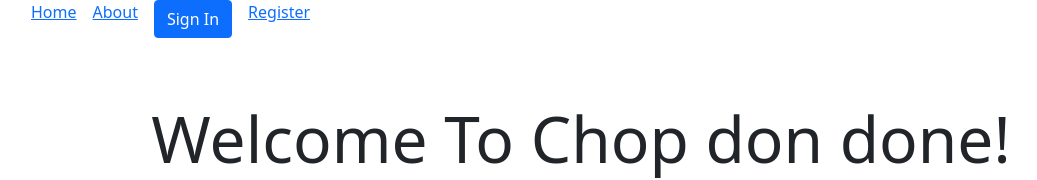
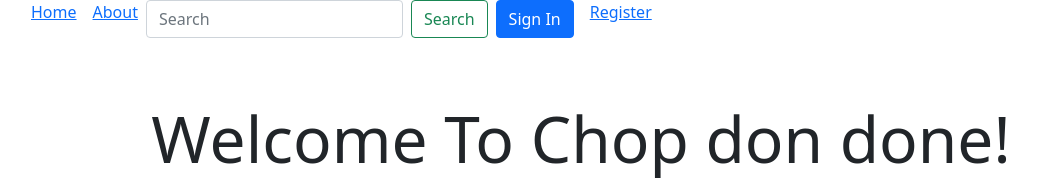
Before and after one commit to Faith-Nchifor/whats-cooking, a Next.js app: page / in a window 1280 px wide. Shown: the top 180 px of the page, without its empty margins (59-1096 px from the left). Built offline with nearby package versions, Linux system fonts and the light colour scheme; no server answers.

Commit message:
making it better

```diff
--- a/components/header.js
+++ b/components/header.js
@@ -22,6 +22,10 @@
             <li className="nav-item mx-md-2">
                  <button className="btn btn-primary " onClick={()=>signOut()}>Sign Out</button>
             </li>
+            <form class="d-flex">
+          <input class="form-control me-2" type="search" placeholder="Search menu" aria-label="Search"/>
+          <button class="btn btn-outline-success" type="submit">Search</button>
+        </form>
           </ul>
         )
     }
@@ -34,6 +38,10 @@
       <li className="nav-item mx-md-2">
         <Link className="nav-link active" aria-current="page" href="about.js">About</Link>
       </li>
+      <form class="d-flex">
+        <input class="form-control me-2" type="search" placeholder="Search" aria-label="Search"/>
+        <button class="btn btn-outline-success" type="submit">Search</button>
+      </form>
   <li className="nav-item mx-md-2">
 
         <button className="btn btn-primary " onClick={()=>signIn()}>Sign In</button>
--- a/pages/index.js
+++ b/pages/index.js
@@ -16,7 +16,7 @@
     setLoading(true)
    axios.get('./api/restau/get').then(
       resp=>{
-        console.log(resp.data);
+        console.log(resp.data.length);
         setRestaus(resp.data)
       }
     ).catch(
```
